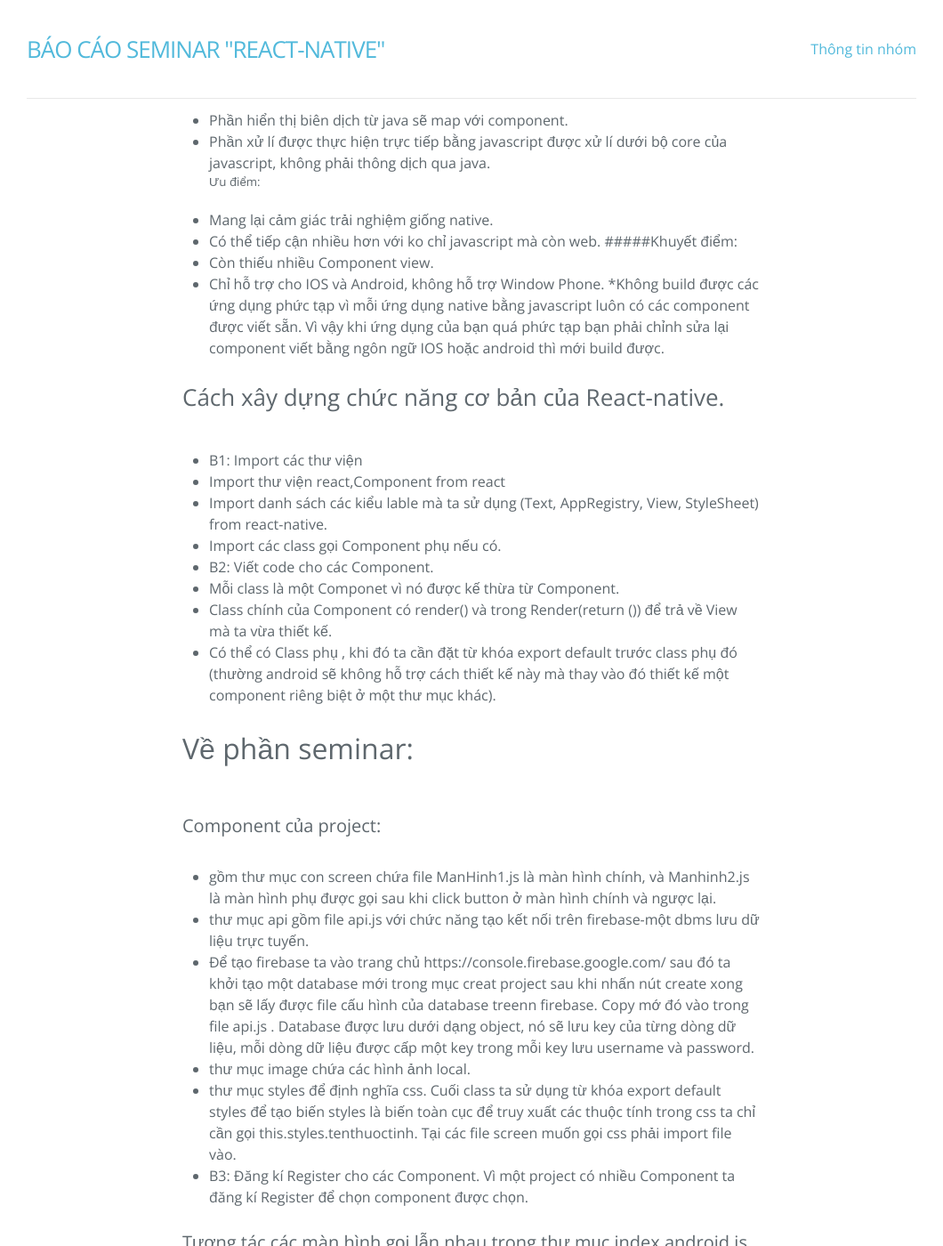
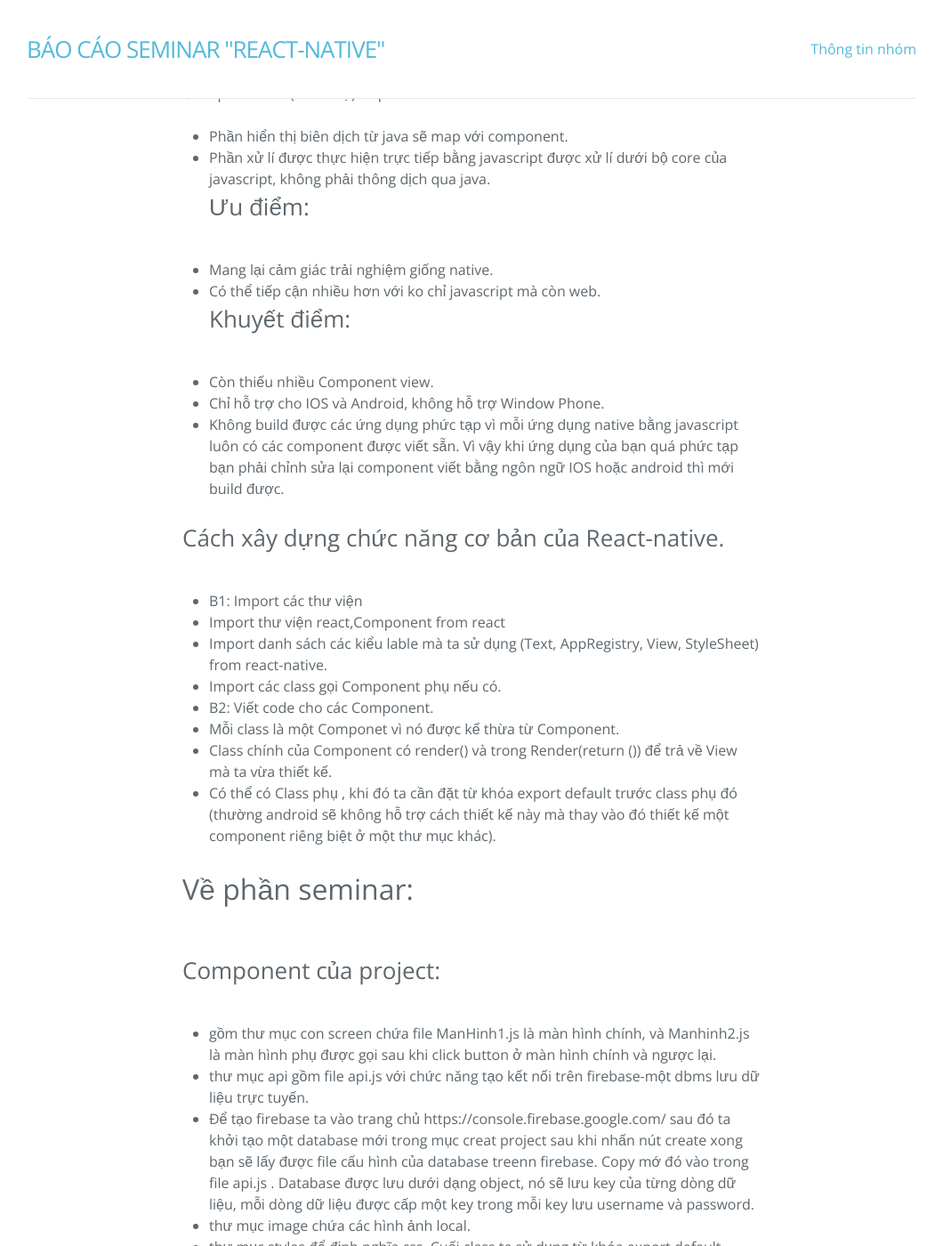
Before and after one commit to kietluu007/kietluu007.github.io, a Jekyll site: the page built from _posts/2015-12-18-welcome-to-jekyll.markdown, in a window 1280 px wide and 1400 px high, scrolled down 645 px. Shown: the whole window at 89% size, without its empty margins (110-1170 px from the left). Built offline with Jekyll 4.4.1, drawn with Linux system fonts in a browser that asks for light colours; nearby versions of some CDN libraries; some of the changed text lies outside the part shown.

Commit message:
my first Github page

```diff
--- a/_posts/2015-12-18-welcome-to-jekyll.markdown
+++ b/_posts/2015-12-18-welcome-to-jekyll.markdown
@@ -7,24 +7,24 @@ tags:
 categories:
 
 ---
-## Phần giới thiệu
+# Phần giới thiệu
 React-native là framewokd giúp lập trình viên viết ứng dụng trên nền tảng android và iOS, sử dụng javasript nhưng mang lại cảm giác native app thực sự.
 Ở React-native có ưu điểm là tích hợp tính năng Live Reaload khác với ReLoad. Nếu ReLoad  cần tải lại mã nguồn để cập nhật thì Live ReLoad chỉ cập nhập lại các chức năng của tập tin nếu có sự thay đổi.
 Cài đặt Node js, SDK tool, thiết bị máy ảo, Android studio, set lại biến Environment, đường dẫn path, PATH.
 Để tạo react-native ta dùng lệnh cmd: npm install –g react-native cli.
 Để run một folder tại tại folder đó ta dùng cmd: react-native run-android.
-### Cách hoạt động của React-native.
+## Cách hoạt động của React-native.
 Gồm phần View ( hiển thị ) và phần xử lí.
   * Phần hiển thị biên dịch từ java sẽ map với component.
   * Phần xử lí được thực hiện trực tiếp bằng javascript được xử lí dưới bộ core của
   javascript, không phải thông dịch qua java.
-##### Ưu điểm:
+### Ưu điểm:
   * Mang lại cảm giác trải nghiệm giống native.
   * Có thể tiếp cận nhiều hơn với ko chỉ javascript mà còn web.
-#####Khuyết điểm:
+### Khuyết điểm:
   * Còn thiếu nhiều Component view.
   * Chỉ hỗ trợ cho IOS và Android, không hỗ trợ Window Phone.
-  *Không build được các ứng dụng phức tạp vì mỗi ứng dụng native  bằng javascript luôn có các component được viết sẵn. Vì vậy khi ứng dụng của bạn quá phức tạp bạn phải chỉnh sửa lại component  viết bằng ngôn ngữ IOS hoặc android thì mới build được.
+  * Không build được các ứng dụng phức tạp vì mỗi ứng dụng native  bằng javascript luôn có các component được viết sẵn. Vì vậy khi ứng dụng của bạn quá phức tạp bạn phải chỉnh sửa lại component  viết bằng ngôn ngữ IOS hoặc android thì mới build được.
 
 ### Cách xây dựng chức năng cơ bản của React-native.
  * B1: Import các thư viện
@@ -37,7 +37,7 @@ Gồm phần View ( hiển thị ) và phần xử lí.
   * Có thể có Class phụ , khi đó ta cần đặt từ khóa export default trước class phụ đó (thường android sẽ không hỗ trợ cách thiết kế này mà thay vào đó thiết kế một component riêng biệt ở một thư mục khác).
 
 ## Về phần seminar:
-#### Component của project:
+### Component của project:
   * gồm thư mục con screen chứa file ManHinh1.js là màn hình chính, và Manhinh2.js là màn hình phụ được gọi sau khi click button ở màn hình chính và ngược lại.
   *	thư mục api gồm file api.js với chức năng tạo kết nối trên firebase-một dbms lưu dữ liệu trực tuyến.
   * Để tạo firebase ta vào trang chủ https://console.firebase.google.com/ sau đó ta khởi tạo một database mới trong mục creat project  sau khi nhấn nút create xong bạn sẽ lấy được file cấu hình của database treenn firebase. Copy mớ đó vào trong file api.js . Database được lưu dưới dạng object, nó sẽ lưu key của từng dòng dữ liệu, mỗi dòng dữ liệu được cấp một key  trong mỗi key lưu username và password.
@@ -45,25 +45,24 @@ Gồm phần View ( hiển thị ) và phần xử lí.
   * thư mục styles để định nghĩa css. Cuối class ta sử dụng từ khóa export default styles để tạo biến styles là biến toàn cục để truy xuất các thuộc tính trong css ta chỉ cần gọi this.styles.tenthuoctinh. Tại các file screen muốn gọi css phải import file vào.
  * B3: Đăng kí Register cho các Component. Vì một project có nhiều Component ta đăng kí Register để chọn component được chọn.
 
-#### Tương tác các màn hình gọi lẫn nhau trong thư mục index.android.js
-##### Cách thiết kế các màn hình trong Component với các phương thức class được khởi tạo.
+### Tương tác các màn hình gọi lẫn nhau trong thư mục index.android.js
+#### Cách thiết kế các màn hình trong Component với các phương thức class được khởi tạo.
 
 Cách tạo một Component phụ.
   * Tại folder chính chỉ có một Component , để tạo một component khác ta phải tạo một folder từ thư mục gốc ta tạo một file.js ( Tên file phải có kí tự đầu tiên là chữ hoa) .
 
   * file.js  ta thiết kế một như một Component chính, nhưng tại class này không có Register.
- Để gọi component  phụ này ta phải import vào Component chính theo định dạng
-       *Import  tenclass  from ‘ ./folder/file.js’*
-       *(với ./ là để di chuyển tới thư mục gốc ).*
+ Để gọi component  phụ này ta phải import vào Component chính theo định dạng:
+* *Import  tenclass  from ‘ ./folder/file.js’ (với ./ là để di chuyển tới thư mục gốc)*
   * Sử dụng Constructer  và state để thiết lập trạng thái cho khởi tạo ban đầu.
-##### Cách các màn hình gọi nhau
+#### Cách các màn hình gọi nhau
    > Sử dụng Nagivator để định nghĩa sựa lựa chọn màn hình được sử dụng. Trong Nagivator sẽ có 2 thuộc tính là Interout : để chỉ là lấy chọn mang hình nào  Renderscene để thực hiện lựa chọn nào( route,nagivator ). Sử dụng switch-case để truyền vào tên màn hình và sử dụng nagivator để push vào tên màn hình sẽ được gọi.
 
 **Thiết kế các design pattern trong file Ha.js và Manhinh2.js**
 Để kéo thả images ta có thể dùng require để lấy ra hình ảnh nội bộ, và hình ảnh internet ta phải dùng biến môi trường uri để load hình ảnh.
  *Ha.js : Gồm hiển thị ListView, đăng nhập, đăng kí tài khoản.*
 Để xem cách sử dụng của các phương thức ta vào [đây](https://facebook.github.io/react-native) có hướng dẫn đầy đủ các phương thức.
-Cách sử dụng ListView:
+#### Cách sử dụng ListView:
 **Đọc dữ liệu từ firebase**
   * database=firebase.database() *để gọi database từ firebase*                        * user=database.ref('User'); *thực hiện referencen đến bảng User trên db*
   * dataSource:newListView.DataSource({rowHasChanged:(r1,r2)=>r1!==r2}) *để  khởi tạo datasoure bằng một giá trị ListView*
```
